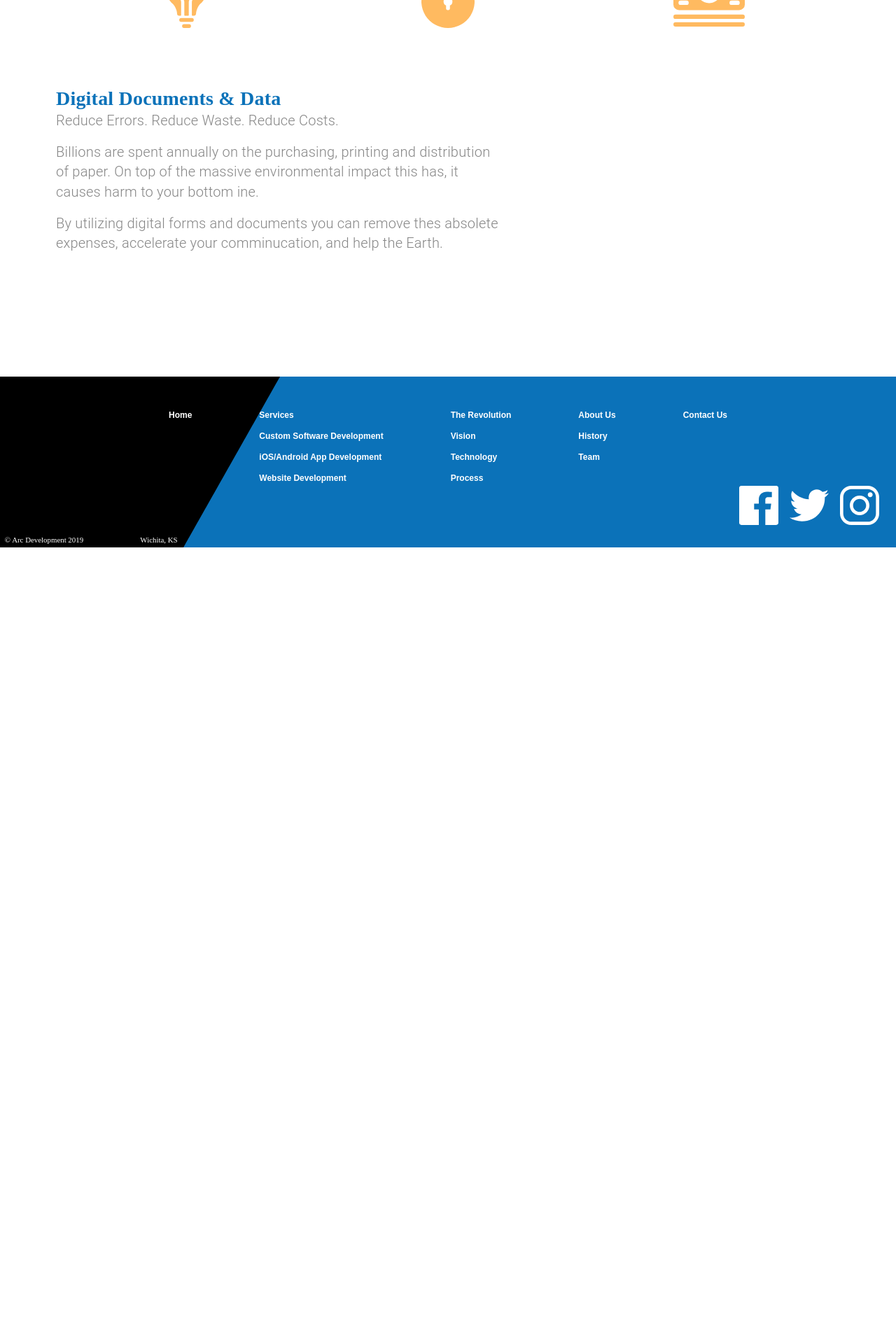
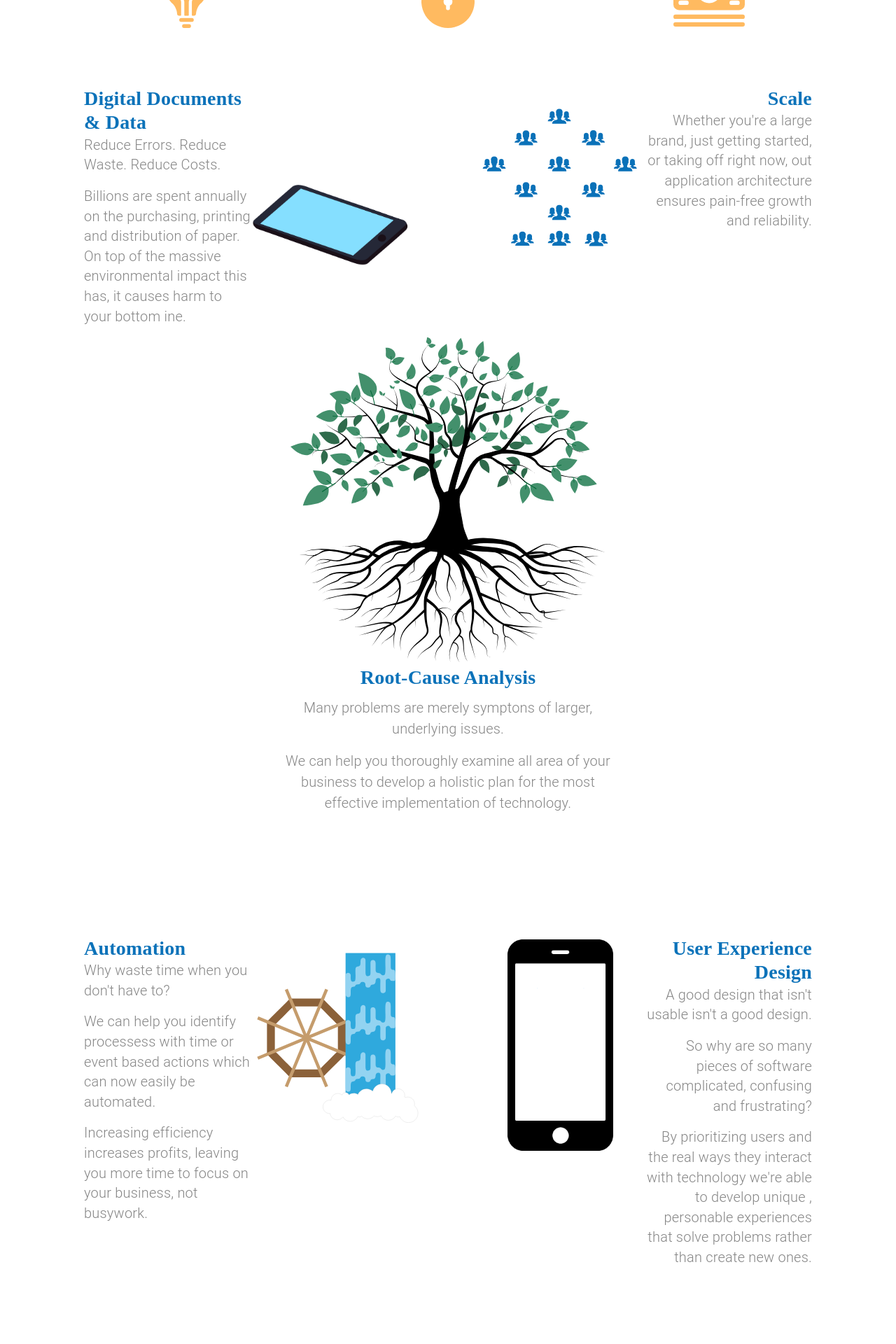
Before and after one commit to Elvis020/ArcDev-with-Material_UI, a React (Create React App) app in the folder arcdev/: page /customsoftware in a window 1280 px wide. Shown: the part 760-2680 px from the top of the page at 70% size. Before the commit the page ends 1542 px from the top, so only its background shows below. Built offline with nearby package versions, Linux system fonts and the light colour scheme.

Commit message:
Updated code

```diff
--- a/arcdev/src/components/CustomSoftware.js
+++ b/arcdev/src/components/CustomSoftware.js
@@ -2,7 +2,7 @@
 import Lottie from "react-lottie";
 import { Link } from "react-router-dom";
 import { makeStyles, useTheme } from "@material-ui/core/styles";
-import { Grid, IconButton, Typography } from "@material-ui/core";
+import { Grid, IconButton, Typography, Hidden } from "@material-ui/core";
 import useMediaQuery from "@material-ui/core/useMediaQuery";
 
 import backArrow from "../assets/backArrow.svg";
@@ -10,6 +10,11 @@
 import lightBulb from "../assets/bulb.svg";
 import cash from "../assets/cash.svg";
 import stopwatch from "../assets/stopwatch.svg";
+import roots from "../assets/root.svg";
+import documentsAnimation from "../animations/documentsAnimation/data";
+import scaleAnimation from "../animations/scaleAnimation/data";
+import uxAnimation from "../animations/uxAnimation/data";
+import automationAnimation from "../animations/automationAnimation/data";
 
 // Setting up useStyles
 const useStyles = makeStyles((theme) => ({
@@ -18,6 +23,7 @@
     paddingRight: "5em",
     paddingTop: "2em",
     paddingBottom: "10em",
+    maxWidth: "400em",
   },
   heading: {
     maxWidth: "40em",
@@ -25,16 +31,52 @@
   arrowContainer: {
     marginTop: "0.25em",
   },
-  itemContainer:{
-    maxWidth: "40em",
-  }
+  itemContainer: {
+    maxWidth: "30em",
+  },
 }));
 const CustomSoftware = (props) => {
   const elvisUI = useStyles();
   const { setValue, setSelectedIndex } = props;
+  // For Lottie Animation Settings
+  const documentsOptions = {
+    loop: true,
+    autoplay: false,
+    animationData: documentsAnimation,
+    rendererSettings: {
+      preserveAspectRation: "xMidYMid slice",
+    },
+  };
+  const scaleOptions = {
+    loop: true,
+    autoplay: false,
+    animationData: scaleAnimation,
+    rendererSettings: {
+      preserveAspectRation: "xMidYMid slice",
+    },
+  };
+  const automationOptions = {
+    loop: true,
+    autoplay: false,
+    animationData: automationAnimation,
+    rendererSettings: {
+      preserveAspectRation: "xMidYMid slice",
+    },
+  };
+  const uxOptions = {
+    loop: true,
+    autoplay: false,
+    animationData: uxAnimation,
+    rendererSettings: {
+      preserveAspectRation: "xMidYMid slice",
+    },
+  };
+
   return (
-    <Grid container direction="column" className={elvisUI.mainContainer}>
+    <Grid container direction="column" md className={elvisUI.mainContainer}>
       <Grid item container direction="row">
+        {/* Left Arrow Section */}
+        <Hidden mdDown>
           <Grid
             style={{ marginRight: "1em", marginLeft: "-3.5em" }}
             item
@@ -49,12 +91,13 @@
               <img src={backArrow} alt="Back To Service Page" />
             </IconButton>
           </Grid>
+        </Hidden>
 
+        {/* Custom Software Dev Section */}
         <Grid item column direction="column" className={elvisUI.heading}>
           <Grid item>
             <Typography variant="h2">Custom Software Development</Typography>
           </Grid>
-
           <Grid item>
             <Typography paragraph variant="body2">
               Whether we're replacing old software or inventing new solutions,
@@ -79,6 +122,8 @@
             </Typography>
           </Grid>
         </Grid>
+        {/* Right Arrow Section */}
+        <Hidden mdDown>
           <Grid item>
             <IconButton
               component={Link}
@@ -89,12 +134,25 @@
               <img src={forwardArrow} alt="Forward Arrow Icon" />
             </IconButton>
           </Grid>
+        </Hidden>
       </Grid>
 
-
-
-      <Grid item container direction="row" justify='center' style={{marginTop: '5em', marginBottom: '5em'}} >
-        <Grid item container direction="column" md alignItems='center' style={{maxWidth: '40em'}} >
+      {/* Save Energy and Save Time Section */}
+      <Grid
+        item
+        container
+        direction="row"
+        justify="center"
+        style={{ marginTop: "5em", marginBottom: "5em" }}
+      >
+        <Grid
+          item
+          container
+          direction="column"
+          md
+          alignItems="center"
+          style={{ maxWidth: "40em" }}
+        >
           <Grid item>
             <Typography variant="h4">Save Energy</Typography>
           </Grid>
@@ -103,7 +161,14 @@
           </Grid>
         </Grid>
 
-        <Grid item container direction="column" md alignItems='center' style={{maxWidth: '40em'}} >
+        <Grid
+          item
+          container
+          direction="column"
+          md
+          alignItems="center"
+          style={{ maxWidth: "40em" }}
+        >
           <Grid item>
             <Typography variant="h4">Save Time</Typography>
           </Grid>
@@ -112,8 +177,14 @@
           </Grid>
         </Grid>
 
-
-        <Grid item container direction="column" md alignItems='center' style={{maxWidth: '40em'}} >
+        <Grid
+          item
+          container
+          direction="column"
+          md
+          alignItems="center"
+          style={{ maxWidth: "40em" }}
+        >
           <Grid item>
             <Typography variant="h4">Save Money</Typography>
           </Grid>
@@ -123,18 +194,155 @@
         </Grid>
       </Grid>
 
-
-      <Grid item container direction='row' >
-        <Grid item container className={elvisUI.itemContainer} >
-          <Grid item container direction='column'>
+      <Grid item container direction="row" justify="space-around">
+        {/* Digital Documents & Data Section */}
+        <Grid item container className={elvisUI.itemContainer} md>
+          <Grid item container direction="column" md>
             <Grid item>
-              <Typography variant='h4'>Digital Documents & Data</Typography>
+              <Typography variant="h4">Digital Documents & Data</Typography>
             </Grid>
             <Grid item>
-              <Typography paragraph variant='body2'>Reduce Errors. Reduce Waste. Reduce Costs.</Typography>
-              <Typography paragraph variant='body2'>Billions are spent annually on the purchasing, printing and distribution of paper. On top of the massive environmental impact this has, it causes harm to your bottom ine.</Typography>
-              <Typography paragraph variant='body2'>
-                By utilizing digital forms and documents you can remove thes absolete expenses, accelerate your comminucation, and help the Earth.
+              <Typography paragraph variant="body2">
+                Reduce Errors. Reduce Waste. Reduce Costs.
+              </Typography>
+              <Typography paragraph variant="body2">
+                Billions are spent annually on the purchasing, printing and
+                distribution of paper. On top of the massive environmental
+                impact this has, it causes harm to your bottom ine.
+              </Typography>
+              {/* <Typography paragraph variant="body2">
+                By utilizing digital forms and documents you can remove thes
+                absolete expenses, accelerate your comminucation, and help the
+                Earth.
+              </Typography> */}
+            </Grid>
+          </Grid>
+
+          <Grid item md>
+            <Lottie
+              options={documentsOptions}
+              isStopped={true}
+              style={{ maxHeight: 275, maxWidth: 300, minHeight: 250 }}
+            />
+          </Grid>
+        </Grid>
+
+        {/*Scale Section*/}
+        <Grid item container className={elvisUI.itemContainer} md>
+          <Grid item md>
+            <Lottie
+              options={scaleOptions}
+              style={{ maxHeight: 260, maxWidth: 280 }}
+            />
+          </Grid>
+
+          <Grid item container direction="column" md>
+            <Grid item>
+              <Typography align="right" variant="h4">
+                Scale
+              </Typography>
+            </Grid>
+            <Grid item>
+              <Typography paragraph align="right" variant="body2">
+                Whether you're a large brand, just getting started, or taking
+                off right now, out application architecture ensures pain-free
+                growth and reliability.
+              </Typography>
+            </Grid>
+          </Grid>
+        </Grid>
+      </Grid>
+
+      {/* Root-Cause Analysis Section */}
+      <Grid
+        item
+        container
+        direction="row"
+        style={{ margintTop: "10em", marginBottom: "10em" }}
+      >
+        <Grid item container alignItems="center" direction="column">
+          <Grid item>
+            <img
+              src={roots}
+              alt="Tree with roots"
+              hegiht="450em"
+              width="450em"
+            />
+          </Grid>
+          <Grid item className={elvisUI.itemContainer}>
+            <Typography align="center" variant="h4" gutterBottom>
+              Root-Cause Analysis
+            </Typography>
+            <Typography align="center" variant="body1" paragraph>
+              Many problems are merely symptons of larger, underlying issues.
+            </Typography>
+            <Typography align="center" variant="body1" paragraph>
+              We can help you thoroughly examine all area of your business to
+              develop a holistic plan for the most effective implementation of
+              technology.
+            </Typography>
+          </Grid>
+        </Grid>
+      </Grid>
+
+      <Grid item container direction="row" justify="space-around">
+        {/* Automation Section */}
+        <Grid item container className={elvisUI.itemContainer} md>
+          <Grid item container direction="column" md>
+            <Grid item>
+              <Typography variant="h4">Automation</Typography>
+            </Grid>
+            <Grid item>
+              <Typography paragraph variant="body2">
+                Why waste time when you don't have to?
+              </Typography>
+              <Typography paragraph variant="body2">
+                We can help you identify processess with time or event based
+                actions which can now easily be automated.
+              </Typography>
+              <Typography paragraph variant="body2">
+                Increasing efficiency increases profits, leaving you more time
+                to focus on your business, not busywork.
+              </Typography>
+            </Grid>
+          </Grid>
+
+          <Grid item md>
+            <Lottie
+              options={automationOptions}
+              isStopped={true}
+              style={{ maxHeight: 290, maxWidth: 280 }}
+            />
+          </Grid>
+        </Grid>
+
+        {/* User Experience Section */}
+        <Grid item container className={elvisUI.itemContainer} md>
+          <Grid item md>
+            <Lottie
+              options={uxOptions}
+              style={{ maxHeight: 310, maxWidth: 155 }}
+            />
+          </Grid>
+
+          <Grid item container direction="column" md>
+            <Grid item>
+              <Typography align="right" variant="h4">
+                User Experience Design
+              </Typography>
+            </Grid>
+            <Grid item>
+              <Typography paragraph align="right" variant="body2">
+                A good design that isn't usable isn't a good design.
+              </Typography>
+              <Typography paragraph align="right" variant="body2">
+                So why are so many pieces of software complicated, confusing and
+                frustrating?
+              </Typography>
+              <Typography paragraph align="right" variant="body2">
+                By prioritizing users and the real ways they interact with
+                technology we're able to develop unique , personable experiences
+                that solve problems rather than create new ones.
               </Typography>
             </Grid>
           </Grid>
--- a/arcdev/src/components/ui/Theme.js
+++ b/arcdev/src/components/ui/Theme.js
@@ -59,6 +59,11 @@
       fontWeight: 300,
       color: "#fff",
     },
+    body1: {
+      fontSize: "1.25rem",
+      color: arcGrey,
+      fontWeight: 300,
+    },
     body2: {
       fontSize: "1.25rem",
       color: arcGrey,
```
Lines whose indentation alone changed are shown as unchanged.
